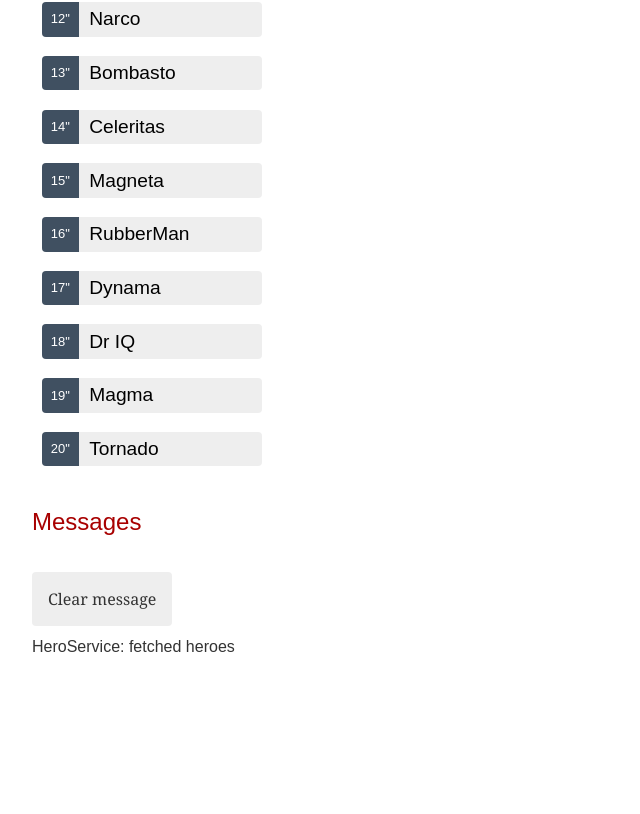
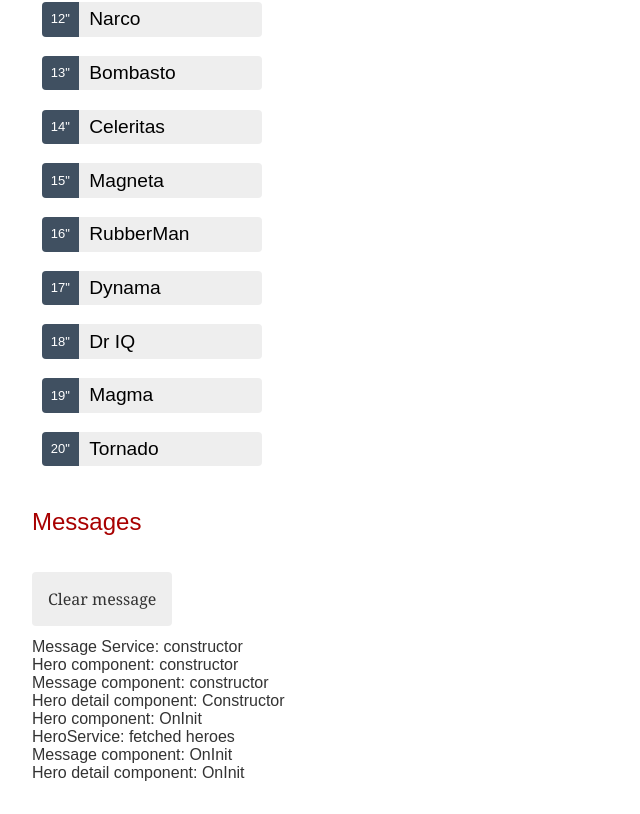
Before and after one commit to tinazhouhui/angular-hero-tour, an Angular app in the folder hero-tour/: page / in a window 1280 px wide. Shown: the part 213-1027 px from the top of the page, without its empty margins (0-640 px from the left). Before the commit the page ends 901 px from the top, so only its background shows below. Built offline with nearby package versions, Linux system fonts and the light colour scheme.

Commit message:
Messaging service everywhere

```diff
--- a/hero-tour/src/app/hero-detail/hero-detail.component.ts
+++ b/hero-tour/src/app/hero-detail/hero-detail.component.ts
@@ -1,5 +1,6 @@
 import { Component, OnInit, Input } from '@angular/core';
 import { Hero } from '../interfaces/hero';
+import {MessageService} from "../services/message/message.service";
 
 @Component({
   selector: 'app-hero-detail',
@@ -8,9 +9,12 @@ import { Hero } from '../interfaces/hero';
 })
 export class HeroDetailComponent implements OnInit {
   @Input() hero?: Hero;
-  constructor() { }
+  constructor(private messageService: MessageService) {
+    this.messageService.add('Hero detail component: Constructor')
+  }
 
   ngOnInit(): void {
+    this.messageService.add('Hero detail component: OnInit')
   }
 
 }
--- a/hero-tour/src/app/heroes/heroes.component.ts
+++ b/hero-tour/src/app/heroes/heroes.component.ts
@@ -1,6 +1,7 @@
 import {Component, OnInit} from '@angular/core';
 import {Hero} from '../interfaces/hero'
 import {HeroService} from "../services/hero/hero.service";
+import {MessageService} from "../services/message/message.service";
 
 @Component({  // decorator function that specifies the Angular metadata for the component
   selector: 'app-heroes',  // the component's CSS element selector
@@ -11,19 +12,21 @@ export class HeroesComponent implements OnInit {
   heroes: Hero[] = [];
   selectedHero?: Hero;
 
-  constructor(private heroService: HeroService) { }
-  //todo do I not need to assign to a this? also what if I have like 10 services?
+  constructor(private heroService: HeroService, private messageService:MessageService) {
+    this.messageService.add('Hero component: constructor')
+  }
 
   ngOnInit(): void {
+    this.messageService.add('Hero component: OnInit')
     this.getHeroes()
   }
    getHeroes(): void {
-      this.heroService.getHeroes() //todo why cant I just import and call it here? dependency injection?
-        .subscribe(heroes => this.heroes = heroes) //todo like async??
+      this.heroService.getHeroes()
+        .subscribe(heroes => this.heroes = heroes)
     }
 
   onSelect(hero: Hero): void {
     this.selectedHero = hero
+    this.messageService.add(`HeroesComponent: ${hero.name} selected`)
   }
-
 }
--- a/hero-tour/src/app/messages/messages.component.ts
+++ b/hero-tour/src/app/messages/messages.component.ts
@@ -8,9 +8,12 @@ import {MessageService} from "../services/message/message.service";
 })
 export class MessagesComponent implements OnInit {
 
-  constructor(public messageService: MessageService) { } // must be public because going to bind to it in the template.
+  constructor(public messageService: MessageService) {
+    this.messageService.add('Message component: constructor')
+  } // must be public because going to bind to it in the template.
 
   ngOnInit(): void {
+    this.messageService.add('Message component: OnInit')
   }
 
 }
--- a/hero-tour/src/app/services/hero/hero.service.ts
+++ b/hero-tour/src/app/services/hero/hero.service.ts
@@ -9,8 +9,7 @@ import {MessageService} from "../message/message.service";
 })
 export class HeroService {
 
-  constructor(private messageService: MessageService) { } //todo why are we adding it to the hero constructor and not to app?
-
+  constructor(private messageService: MessageService) { }
   getHeroes(): Observable<Hero[]> {
     const heroes = of(HEROES) // of(HEROES) returns an Observable<Hero[]> that emits a single value, the array of mock heroes
     this.messageService.add('HeroService: fetched heroes')
--- a/hero-tour/src/app/services/message/message.service.ts
+++ b/hero-tour/src/app/services/message/message.service.ts
@@ -3,9 +3,11 @@ import { Injectable } from '@angular/core';
 @Injectable({
   providedIn: 'root'
 })
-export class MessageService { //todo why is this a separate class? why not part of message component itself?
-  messages: string[] = []; // todo why is this not screaming at me?
-  constructor() { }
+export class MessageService {
+  messages: string[] = [];
+  constructor() {
+    this.add('Message Service: constructor')
+  }
 
   add(message: string): void {
     this.messages.push(message)
```
